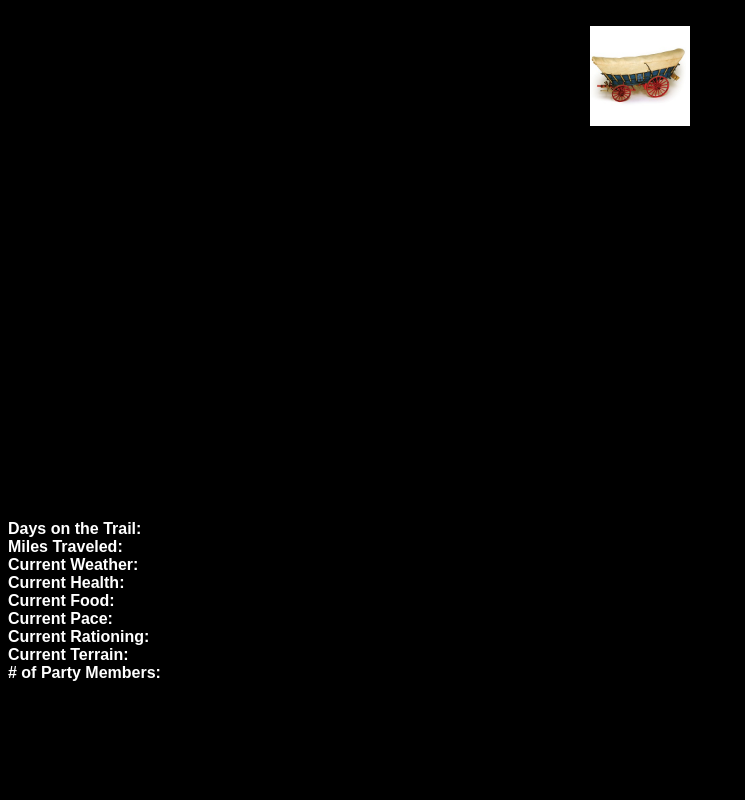
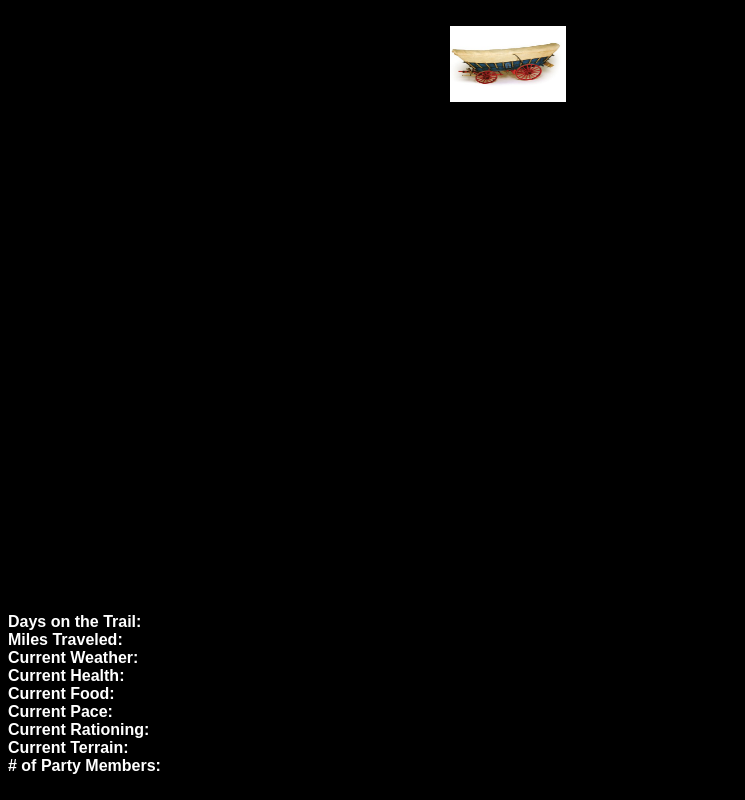
Before and after one commit to MaristGormanly/OTrail, a website: page views/trail.html in a window 1280 px wide. Shown: the whole page, without its empty margins (0-745 px from the left). Drawn offline with Linux system fonts and the light colour scheme; no server answers.

Commit message:
Wagon now moves!

```diff
--- a/public/scripts/trail.css
+++ b/public/scripts/trail.css
@@ -19,10 +19,21 @@ img {
     font-family: sans-serif;
     }
 
+#wagon {
+    background-size: 100% 100%;
+    width: 378px;
+    height: 193px;
+    left: 35%;
+    right: 35%;
+    position: relative;
+}
+
 #wagonImage {
-    display: block;
-    height: 100px;
-    right: 100%
+    position: absolute;
+    width: 116px;
+    border: 0px;
+    height: 76px;
+    margin-bottom: 5px;
     }
 
 div{
--- a/public/scripts/trail.js
+++ b/public/scripts/trail.js
@@ -196,10 +196,9 @@ function resetSettings() {
 
 
 function moveWagon(miles) {
-    var mileMovement = miles / 5;
-    var wagonControl = document.getElementById('wagonImage');
-    console.log(miles);
-    wagonControl.style.left = mileMovement + '%';
+    var mileMovement = (miles / 5);
+    //console.log(miles);
+    document.getElementById('wagonImage').style.right = mileMovement + '%';
 }
 
 function populateSettings(data) {
```
